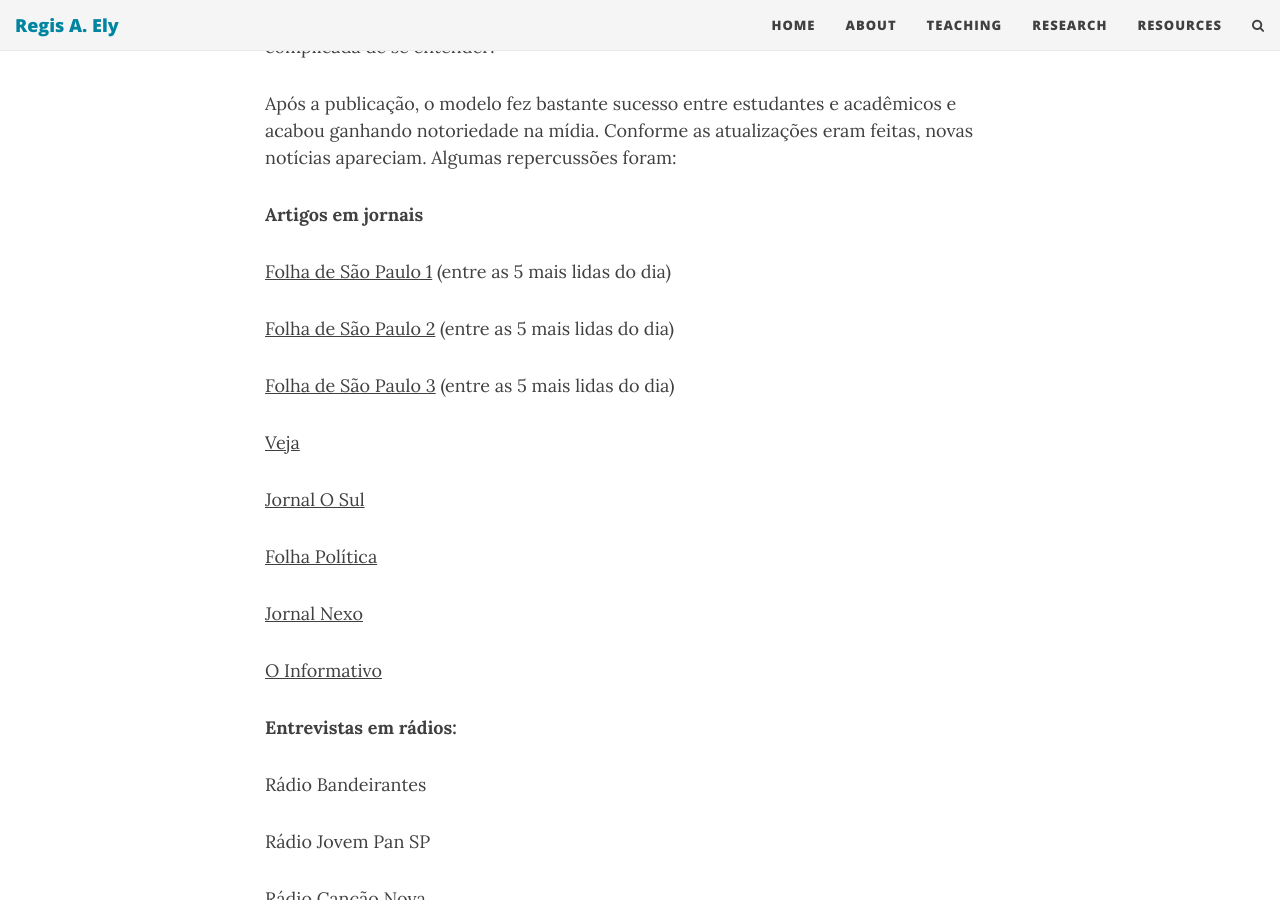
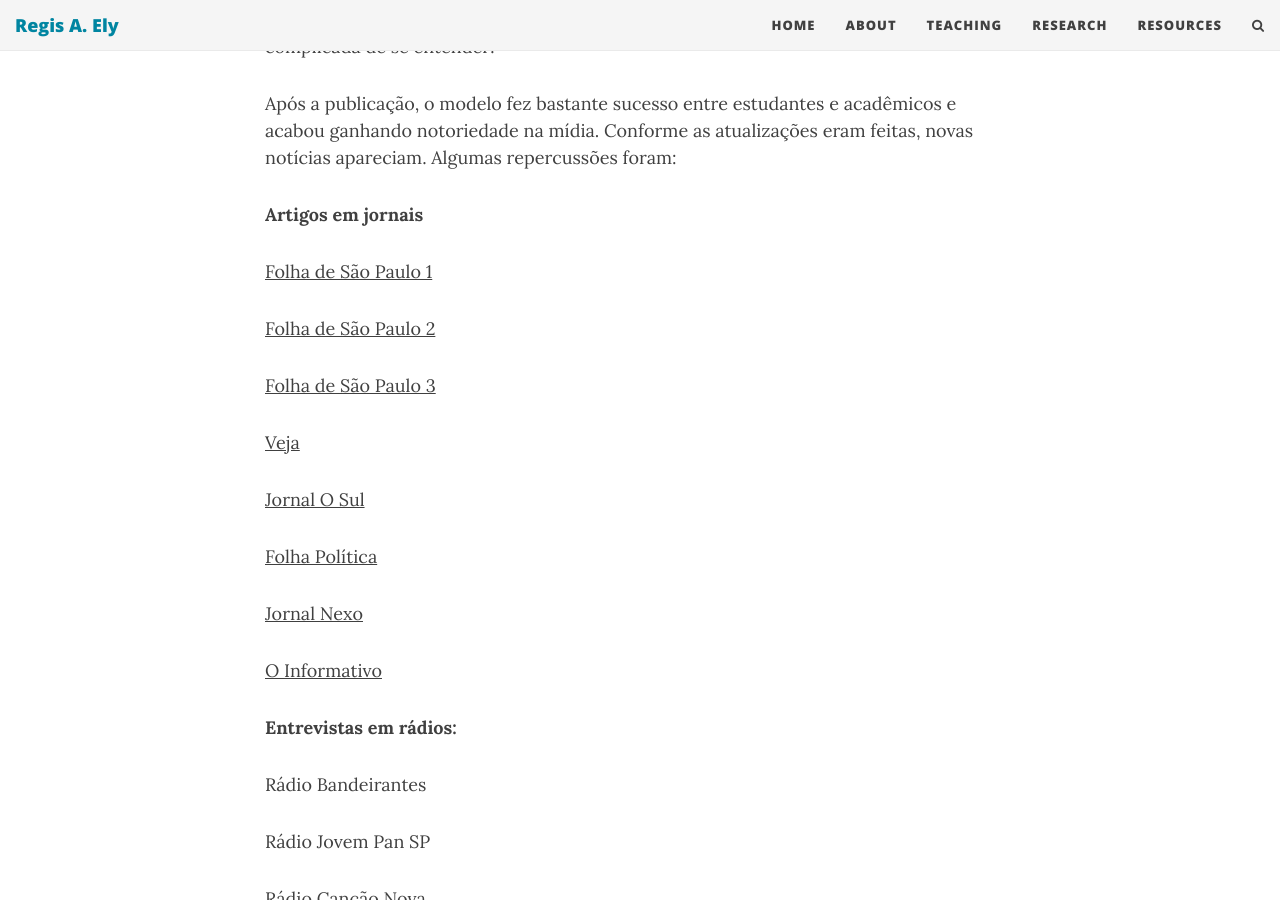
Before and after one commit to regisely/regisely.github.io, a Jekyll site: the page built from _posts/2016-04-01-impeachment.md, in a window 1280 px wide and 900 px high, scrolled down 1397 px. Built offline with Jekyll 4.4.1, drawn with Linux system fonts in a browser that asks for light colours; nearby versions of some CDN libraries; comment, search, counter and statistics services are not loaded.

Commit message:
trend and season

```diff
--- a/_posts/2016-04-01-impeachment.md
+++ b/_posts/2016-04-01-impeachment.md
@@ -30,11 +30,11 @@
 
 **Artigos em jornais**
 
-[Folha de São Paulo 1](http://www1.folha.uol.com.br/poder/2016/04/1759144-estatistico-preve-72-de-votos-favoraveis-a-impeachment-de-dilma.shtml) (entre as 5 mais lidas do dia)
+[Folha de São Paulo 1](http://www1.folha.uol.com.br/poder/2016/04/1759144-estatistico-preve-72-de-votos-favoraveis-a-impeachment-de-dilma.shtml)
 
-[Folha de São Paulo 2](http://www1.folha.uol.com.br/poder/2016/04/1760475-sobe-para-90-a-chance-do-processo-de-impeachment-passar-na-camara.shtml) (entre as 5 mais lidas do dia)
+[Folha de São Paulo 2](http://www1.folha.uol.com.br/poder/2016/04/1760475-sobe-para-90-a-chance-do-processo-de-impeachment-passar-na-camara.shtml)
 
-[Folha de São Paulo 3](http://www1.folha.uol.com.br/poder/2016/04/1760838-chance-de-processo-de-impeachment-passar-na-camara-sobe-para-92.shtml) (entre as 5 mais lidas do dia)
+[Folha de São Paulo 3](http://www1.folha.uol.com.br/poder/2016/04/1760838-chance-de-processo-de-impeachment-passar-na-camara-sobe-para-92.shtml)
 
 [Veja](http://veja.abril.com.br/blog/reinaldo/geral/sobe-para-90-a-chance-do-processo-de-impeachment-passar-na-camara/)
 
```
Also changed, not shown: timeseries.md (+6 -0 lines), 3 other files.
